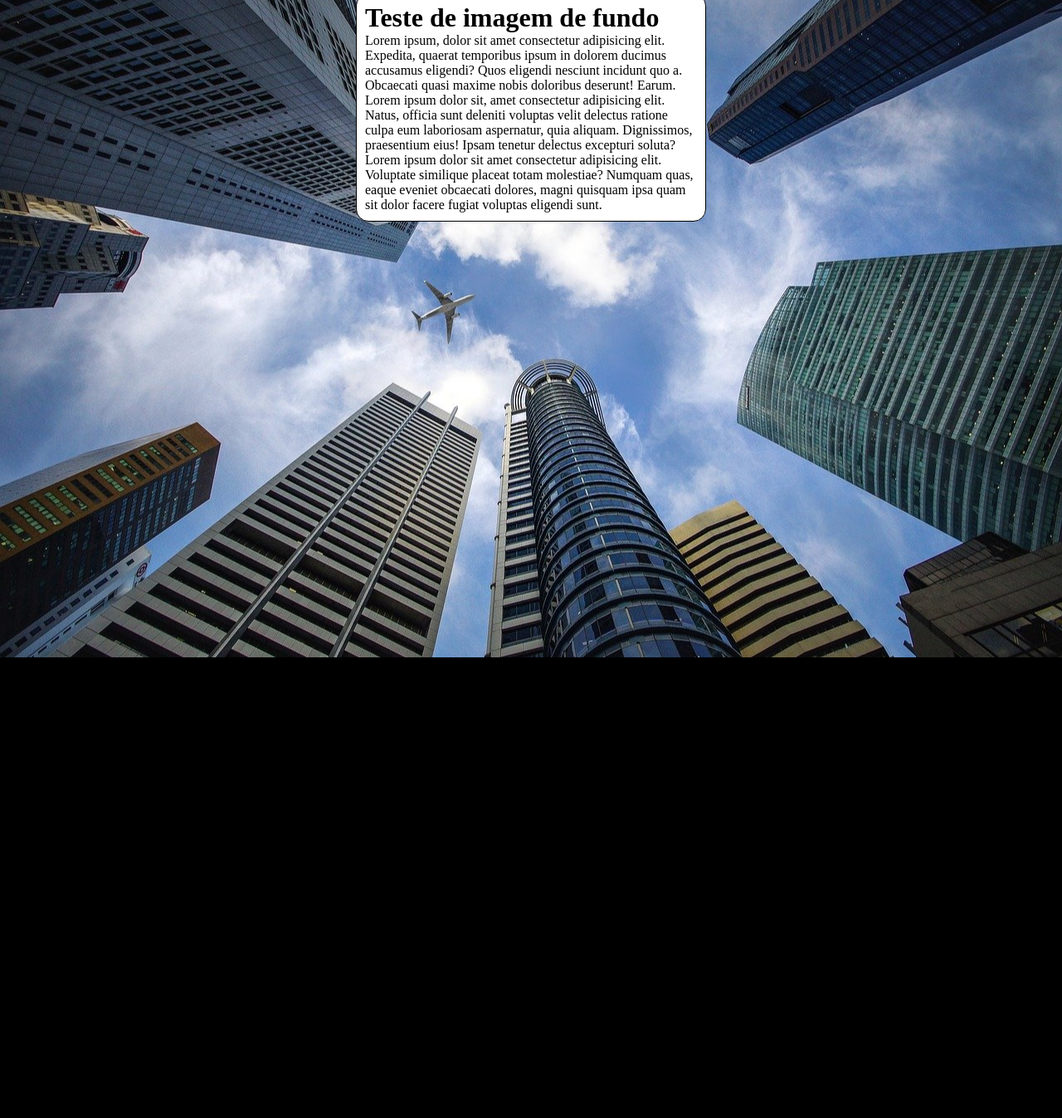
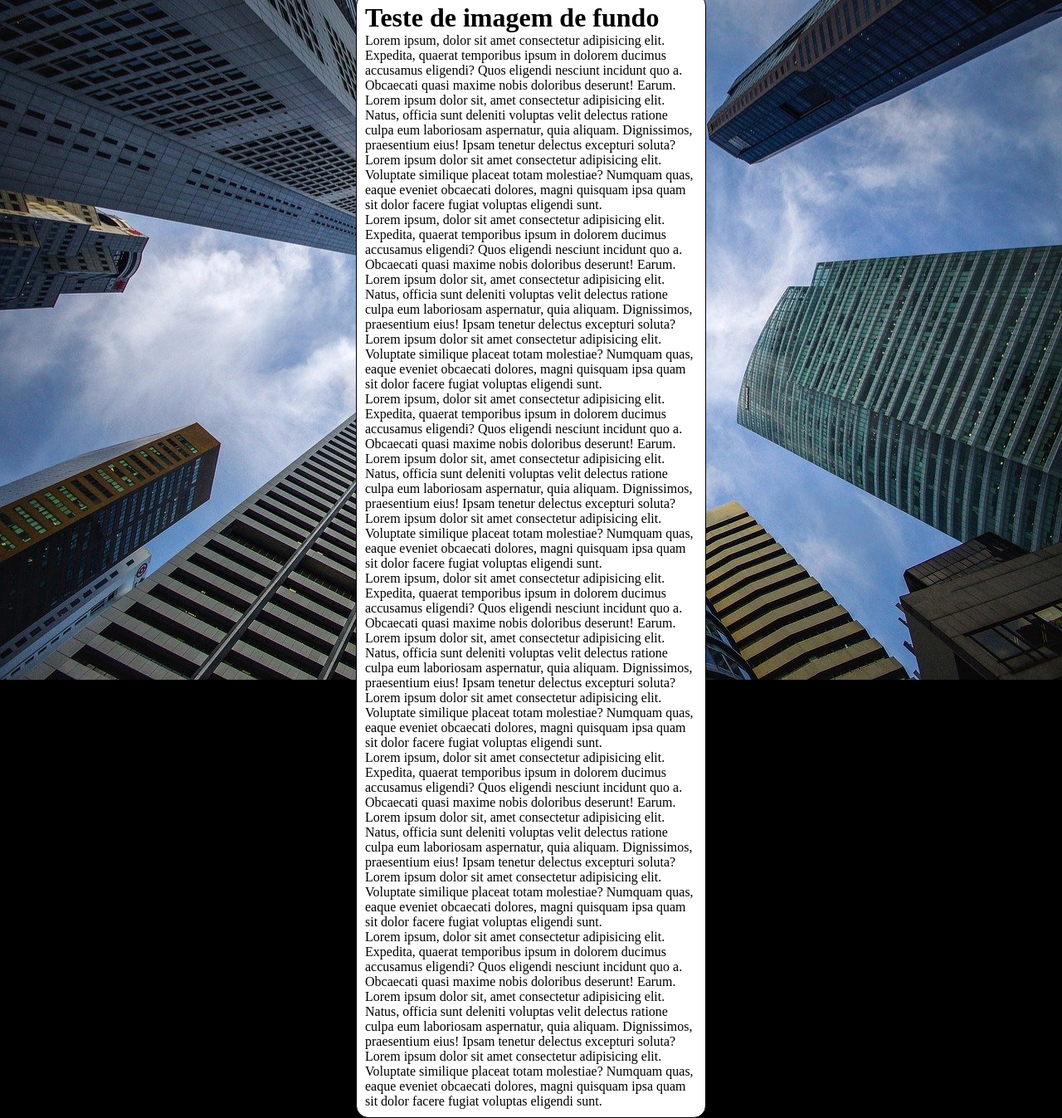
Before and after one commit to pedroandrecode/html-css, a plain HTML site: page exercicios/ex022/fundo006.html in a window 1280 px wide. Shown: the part 8-1355 px from the top of the page at 83% size. Before the commit the page ends 800 px from the top, so only its background shows below. Drawn offline with Linux system fonts and the light colour scheme.

Commit message:
Update fundo006.html

```diff
--- a/exercicios/ex022/fundo006.html
+++ b/exercicios/ex022/fundo006.html
@@ -33,6 +33,12 @@
     <main>
         <h1>Teste de imagem de fundo</h1>
         <p>Lorem ipsum, dolor sit amet consectetur adipisicing elit. Expedita, quaerat temporibus ipsum in dolorem ducimus accusamus eligendi? Quos eligendi nesciunt incidunt quo a. Obcaecati quasi maxime nobis doloribus deserunt! Earum. Lorem ipsum dolor sit, amet consectetur adipisicing elit. Natus, officia sunt deleniti voluptas velit delectus ratione culpa eum laboriosam aspernatur, quia aliquam. Dignissimos, praesentium eius! Ipsam tenetur delectus excepturi soluta? Lorem ipsum dolor sit amet consectetur adipisicing elit. Voluptate similique placeat totam molestiae? Numquam quas, eaque eveniet obcaecati dolores, magni quisquam ipsa quam sit dolor facere fugiat voluptas eligendi sunt.</p>
+        <p>Lorem ipsum, dolor sit amet consectetur adipisicing elit. Expedita, quaerat temporibus ipsum in dolorem ducimus accusamus eligendi? Quos eligendi nesciunt incidunt quo a. Obcaecati quasi maxime nobis doloribus deserunt! Earum. Lorem ipsum dolor sit, amet consectetur adipisicing elit. Natus, officia sunt deleniti voluptas velit delectus ratione culpa eum laboriosam aspernatur, quia aliquam. Dignissimos, praesentium eius! Ipsam tenetur delectus excepturi soluta? Lorem ipsum dolor sit amet consectetur adipisicing elit. Voluptate similique placeat totam molestiae? Numquam quas, eaque eveniet obcaecati dolores, magni quisquam ipsa quam sit dolor facere fugiat voluptas eligendi sunt.</p>
+        <p>Lorem ipsum, dolor sit amet consectetur adipisicing elit. Expedita, quaerat temporibus ipsum in dolorem ducimus accusamus eligendi? Quos eligendi nesciunt incidunt quo a. Obcaecati quasi maxime nobis doloribus deserunt! Earum. Lorem ipsum dolor sit, amet consectetur adipisicing elit. Natus, officia sunt deleniti voluptas velit delectus ratione culpa eum laboriosam aspernatur, quia aliquam. Dignissimos, praesentium eius! Ipsam tenetur delectus excepturi soluta? Lorem ipsum dolor sit amet consectetur adipisicing elit. Voluptate similique placeat totam molestiae? Numquam quas, eaque eveniet obcaecati dolores, magni quisquam ipsa quam sit dolor facere fugiat voluptas eligendi sunt.</p>
+        <p>Lorem ipsum, dolor sit amet consectetur adipisicing elit. Expedita, quaerat temporibus ipsum in dolorem ducimus accusamus eligendi? Quos eligendi nesciunt incidunt quo a. Obcaecati quasi maxime nobis doloribus deserunt! Earum. Lorem ipsum dolor sit, amet consectetur adipisicing elit. Natus, officia sunt deleniti voluptas velit delectus ratione culpa eum laboriosam aspernatur, quia aliquam. Dignissimos, praesentium eius! Ipsam tenetur delectus excepturi soluta? Lorem ipsum dolor sit amet consectetur adipisicing elit. Voluptate similique placeat totam molestiae? Numquam quas, eaque eveniet obcaecati dolores, magni quisquam ipsa quam sit dolor facere fugiat voluptas eligendi sunt.</p>
+        <p>Lorem ipsum, dolor sit amet consectetur adipisicing elit. Expedita, quaerat temporibus ipsum in dolorem ducimus accusamus eligendi? Quos eligendi nesciunt incidunt quo a. Obcaecati quasi maxime nobis doloribus deserunt! Earum. Lorem ipsum dolor sit, amet consectetur adipisicing elit. Natus, officia sunt deleniti voluptas velit delectus ratione culpa eum laboriosam aspernatur, quia aliquam. Dignissimos, praesentium eius! Ipsam tenetur delectus excepturi soluta? Lorem ipsum dolor sit amet consectetur adipisicing elit. Voluptate similique placeat totam molestiae? Numquam quas, eaque eveniet obcaecati dolores, magni quisquam ipsa quam sit dolor facere fugiat voluptas eligendi sunt.</p>
+        <p>Lorem ipsum, dolor sit amet consectetur adipisicing elit. Expedita, quaerat temporibus ipsum in dolorem ducimus accusamus eligendi? Quos eligendi nesciunt incidunt quo a. Obcaecati quasi maxime nobis doloribus deserunt! Earum. Lorem ipsum dolor sit, amet consectetur adipisicing elit. Natus, officia sunt deleniti voluptas velit delectus ratione culpa eum laboriosam aspernatur, quia aliquam. Dignissimos, praesentium eius! Ipsam tenetur delectus excepturi soluta? Lorem ipsum dolor sit amet consectetur adipisicing elit. Voluptate similique placeat totam molestiae? Numquam quas, eaque eveniet obcaecati dolores, magni quisquam ipsa quam sit dolor facere fugiat voluptas eligendi sunt.</p>
+
     </main>
 </body>
 </html>
```
